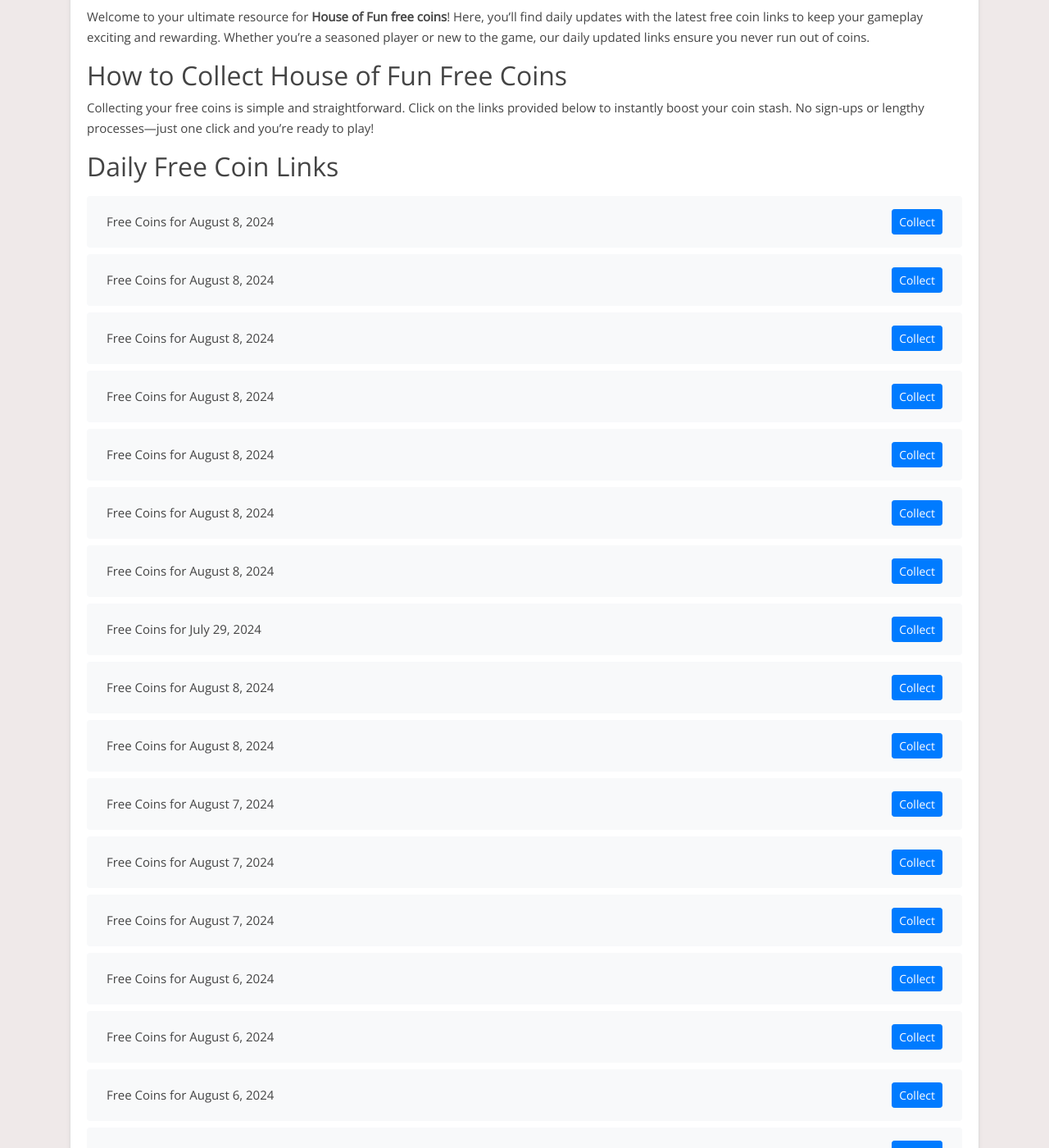
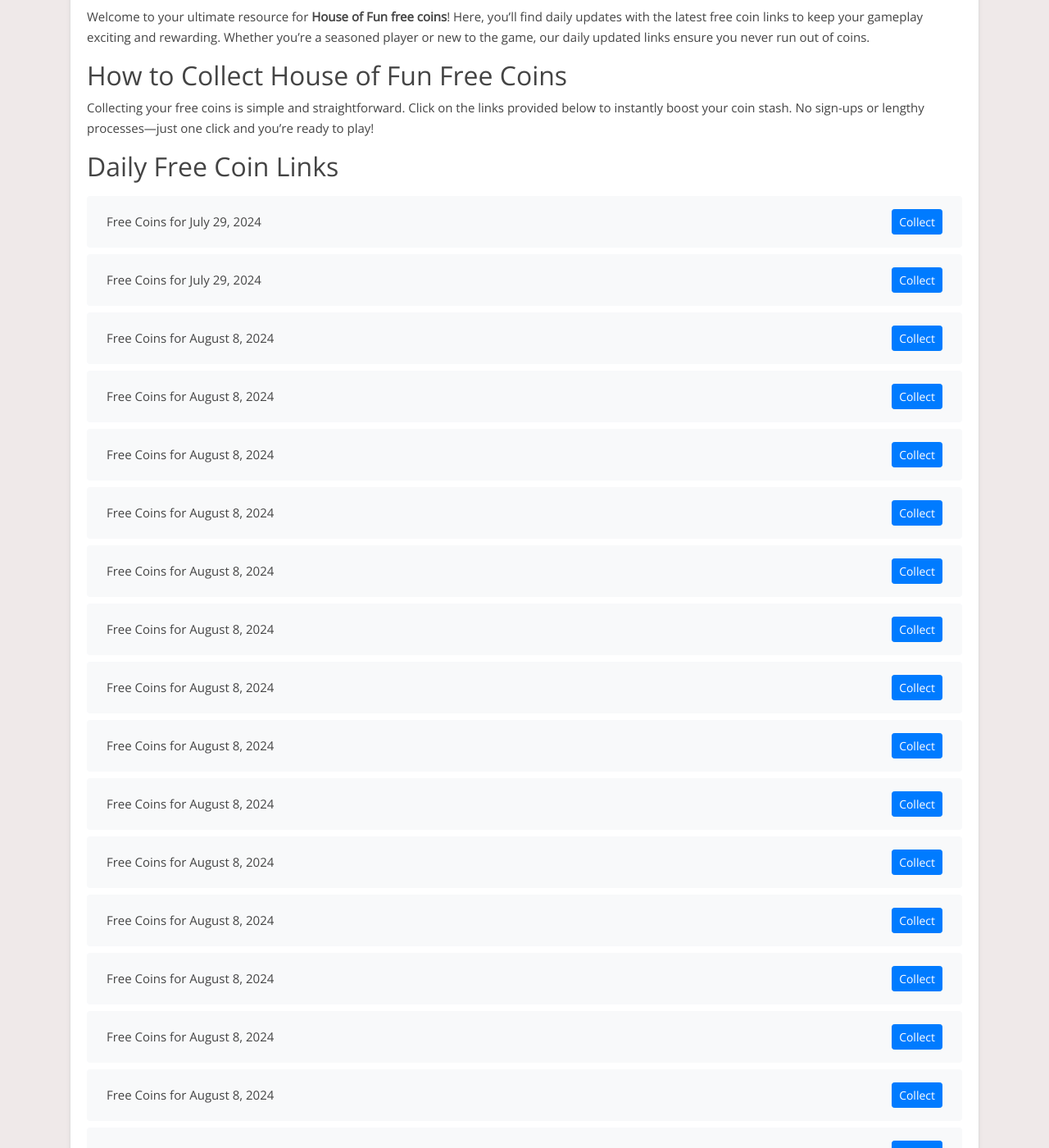
Before and after one commit to Prollad99/bs-net, a Jekyll site: the page built from _posts/2024-06-29-house-of-fun.md, in a window 1280 px wide and 1400 px high, scrolled down 304 px. Shown: the whole window at 82% size. Built offline with Jekyll 4.4.1, drawn with Linux system fonts in a browser that asks for light colours; nearby versions of some CDN libraries; comment, search, counter and statistics services are not loaded; some of the changed text lies outside the part shown.

Commit message:
Update house-of-fun reward links and last modified date

```diff
--- a/_data/include_files.yml
+++ b/_data/include_files.yml
@@ -11,7 +11,7 @@
   last_modified: 2024-08-08 07:30:56
 
 house-of-fun.html:
-  last_modified: 2024-08-08 04:10:29
+  last_modified: 2024-08-08 12:11:45
 
 cash-frenzy.html:
   last_modified: 2024-08-08 03:07:48
--- a/_includes/house-of-fun.html
+++ b/_includes/house-of-fun.html
@@ -1,4 +1,32 @@
 <ul class="list-group mt-3 mb-4">
+  <li class="list-group-item d-flex justify-content-between align-items-center">
+    <span>Free Coins for July 29, 2024</span>
+    <a href="https://playtika.onelink.me/hof/w4blbwsu?af_force_deeplink=true&deeplink=eyJpZCI6IjAyMTRjNDZjLWU5M2MtNGE2Yy1hNTIzLTJhMDVjMWQ3N2UyZCIsImFjIjoiaG9mX2dpZnRfY291cG9uIn0=" class="btn btn-primary btn-sm">Collect</a>
+  </li>
+  <li class="list-group-item d-flex justify-content-between align-items-center">
+    <span>Free Coins for July 29, 2024</span>
+    <a href="https://playtika.onelink.me/hof/w4blbwsu?af_force_deeplink=true&deeplink=eyJpZCI6IjNiMzlkZjIzLTRlMmEtNGNmNC1hNzkzLTQ2MzQ0NGM0N2VlMyIsImFjIjoiaG9mX2dpZnRfY291cG9uIn0=" class="btn btn-primary btn-sm">Collect</a>
+  </li>
+  <li class="list-group-item d-flex justify-content-between align-items-center">
+    <span>Free Coins for August 8, 2024</span>
+    <a href="https://playtika.onelink.me/hof/w4blbwsu?af_force_deeplink=true&deeplink=eyJpZCI6ImIxZjJhMWVlLWJhZmItNDQ4Ni1hZmU4LWUzYTQ2ZGZkMjY2OCIsImFjIjoiaG9mX2dpZnRfY291cG9uIn0=" class="btn btn-primary btn-sm">Collect</a>
+  </li>
+  <li class="list-group-item d-flex justify-content-between align-items-center">
+    <span>Free Coins for August 8, 2024</span>
+    <a href="https://playtika.onelink.me/hof/w4blbwsu?af_force_deeplink=true&deeplink=eyJpZCI6Ijg1ZjIzNmZhLTgxZDQtNGZkZi04OWQ1LWZiOTkzZjY5YzRmYiIsImFjIjoiaG9mX2dpZnRfY291cG9uIn0=" class="btn btn-primary btn-sm">Collect</a>
+  </li>
+  <li class="list-group-item d-flex justify-content-between align-items-center">
+    <span>Free Coins for August 8, 2024</span>
+    <a href="https://playtika.onelink.me/hof/w4blbwsu?af_force_deeplink=true&deeplink=eyJpZCI6IjJmNWZlNTk0LWM1NDYtNDY4Ny1iOGMwLWMxNjdiMGUyNWUzOCIsImFjIjoiaG9mX2dpZnRfY291cG9uIn0=" class="btn btn-primary btn-sm">Collect</a>
+  </li>
+  <li class="list-group-item d-flex justify-content-between align-items-center">
+    <span>Free Coins for August 8, 2024</span>
+    <a href="https://playtika.onelink.me/hof/w4blbwsu?af_force_deeplink=true&deeplink=eyJpZCI6IjE4NTg0NTFjLWY1NmEtNGViNS05YThhLTZkZjMwZmZiYzgzOCIsImFjIjoiaG9mX2dpZnRfY291cG9uIn0=" class="btn btn-primary btn-sm">Collect</a>
+  </li>
+  <li class="list-group-item d-flex justify-content-between align-items-center">
+    <span>Free Coins for August 8, 2024</span>
+    <a href="https://playtika.onelink.me/hof/w4blbwsu?af_force_deeplink=true&deeplink=eyJpZCI6IjFiYzhkZDA3LWI1NDUtNDQ4My1hNjJmLTcwOTFkYjUxYjQ0YiIsImFjIjoiaG9mX2dpZnRfY291cG9uIn0=" class="btn btn-primary btn-sm">Collect</a>
+  </li>
   <li class="list-group-item d-flex justify-content-between align-items-center">
     <span>Free Coins for August 8, 2024</span>
     <a href="https://playtika.onelink.me/hof/w4blbwsu?af_dp=hof%3A%2F%2F&af_force_deeplink=true&c_id=2024M8D7_23&s_id=1060&deeplink=eyJpZCI6IjJmNWZlNTk0LWM1NDYtNDY4Ny1iOGMwLWMxNjdiMGUyNWUzOCIsImFjIjoiaG9mX2dpZnRfY291cG9uIn0=" class="btn btn-primary btn-sm">Collect</a>
@@ -26,10 +54,6 @@
   <li class="list-group-item d-flex justify-content-between align-items-center">
     <span>Free Coins for August 8, 2024</span>
     <a href="https://playtika.onelink.me/hof/w4blbwsu?af_force_deeplink=true&deeplink=eyJpZCI6ImVjZDljMjg4LWI2NGEtNDNmNC05NGNlLTk0ZmQxMDhjYmY4ZCIsImFjIjoiaG9mX2dpZnRfY291cG9uIn0=" class="btn btn-primary btn-sm">Collect</a>
-  </li>
-  <li class="list-group-item d-flex justify-content-between align-items-center">
-    <span>Free Coins for July 29, 2024</span>
-    <a href="https://playtika.onelink.me/hof/w4blbwsu?af_force_deeplink=true&deeplink=eyJpZCI6IjNiMzlkZjIzLTRlMmEtNGNmNC1hNzkzLTQ2MzQ0NGM0N2VlMyIsImFjIjoiaG9mX2dpZnRfY291cG9uIn0=" class="btn btn-primary btn-sm">Collect</a>
   </li>
   <li class="list-group-item d-flex justify-content-between align-items-center">
     <span>Free Coins for August 8, 2024</span>
@@ -66,10 +90,6 @@
   <li class="list-group-item d-flex justify-content-between align-items-center">
     <span>Free Coins for August 5, 2024</span>
     <a href="https://playtika.onelink.me/hof/w4blbwsu?af_force_deeplink=true&deeplink=eyJpZCI6ImY1ZWEwMDQ5LTE2ZmItNGJhMC1hYzNkLTcwYzY4NTZiNTY4NyIsImFjIjoiaG9mX2dpZnRfY291cG9uIn0=" class="btn btn-primary btn-sm">Collect</a>
-  </li>
-  <li class="list-group-item d-flex justify-content-between align-items-center">
-    <span>Free Coins for July 29, 2024</span>
-    <a href="https://playtika.onelink.me/hof/w4blbwsu?af_force_deeplink=true&deeplink=eyJpZCI6IjAyMTRjNDZjLWU5M2MtNGE2Yy1hNTIzLTJhMDVjMWQ3N2UyZCIsImFjIjoiaG9mX2dpZnRfY291cG9uIn0=" class="btn btn-primary btn-sm">Collect</a>
   </li>
   <li class="list-group-item d-flex justify-content-between align-items-center">
     <span>Free Coins for August 5, 2024</span>
@@ -379,24 +399,4 @@
     <span>Free Coins for July 21, 2024</span>
     <a href="https://playtika.onelink.me/hof/w4blbwsu?af_dp=hof%3A%2F%2F&af_force_deeplink=true&c_id=2024M7D20_07&s_id=1060&deeplink=eyJpZCI6IjdmMmIzZDA5LTgzZmQtNGI4OC05YjY2LWY3NzZhMTZhYWNmNCIsImFjIjoiaG9mX2dpZnRfY291cG9uIn0=" class="btn btn-primary btn-sm">Collect</a>
   </li>
-  <li class="list-group-item d-flex justify-content-between align-items-center">
-    <span>Free Coins for July 20, 2024</span>
-    <a href="https://playtika.onelink.me/hof/w4blbwsu?af_dp=hof%3A%2F%2F&af_force_deeplink=true&c_id=2024M7D19_23&s_id=1060&deeplink=eyJpZCI6ImU4YjQ3OWZlLTIzYzgtNDkxOC1iYmI5LTQyOWY4ODk1ZWMxNCIsImFjIjoiaG9mX2dpZnRfY291cG9uIn0=" class="btn btn-primary btn-sm">Collect</a>
-  </li>
-  <li class="list-group-item d-flex justify-content-between align-items-center">
-    <span>Free Coins for July 20, 2024</span>
-    <a href="https://playtika.onelink.me/hof/w4blbwsu?af_dp=hof%3A%2F%2F&af_force_deeplink=true&c_id=2024M7D19_19&s_id=1060&deeplink=eyJpZCI6IjNhZjBlYTdkLTdlZTAtNDY5Ni05ZTM3LTNmODZlYmQ1MTFiMCIsImFjIjoiaG9mX2dpZnRfY291cG9uIn0=" class="btn btn-primary btn-sm">Collect</a>
-  </li>
-  <li class="list-group-item d-flex justify-content-between align-items-center">
-    <span>Free Coins for July 20, 2024</span>
-    <a href="https://playtika.onelink.me/hof/w4blbwsu?af_dp=hof%3A%2F%2F&af_force_deeplink=true&c_id=2024M7D19_07&s_id=1060&deeplink=eyJpZCI6IjhlMTM2MGNmLTQyMWItNDBjZi05YzZlLWIzNjQ1M2E4ZWU4OSIsImFjIjoiaG9mX2dpZnRfY291cG9uIn0=" class="btn btn-primary btn-sm">Collect</a>
-  </li>
-  <li class="list-group-item d-flex justify-content-between align-items-center">
-    <span>Free Coins for July 19, 2024</span>
-    <a href="https://playtika.onelink.me/hof/w4blbwsu?af_force_deeplink=true&deeplink=eyJpZCI6IjkwNDQ2YmVhLWY1NzctNDU5NS1iNzI4LWVlMTZkNzhkNmRmNiIsImFjIjoiaG9mX2dpZnRfY291cG9uIn0=" class="btn btn-primary btn-sm">Collect</a>
-  </li>
-  <li class="list-group-item d-flex justify-content-between align-items-center">
-    <span>Free Coins for July 19, 2024</span>
-    <a href="https://playtika.onelink.me/hof/w4blbwsu?af_force_deeplink=true&deeplink=eyJpZCI6IjdiMjE4ZGRmLTE0M2EtNDIzOS1hNWU2LTRiNTcyYjAyYzU2NiIsImFjIjoiaG9mX2dpZnRfY291cG9uIn0=" class="btn btn-primary btn-sm">Collect</a>
-  </li>
 </ul>
```
Also changed, not shown: links-json/house-of-fun.json (+28 -28 lines).
